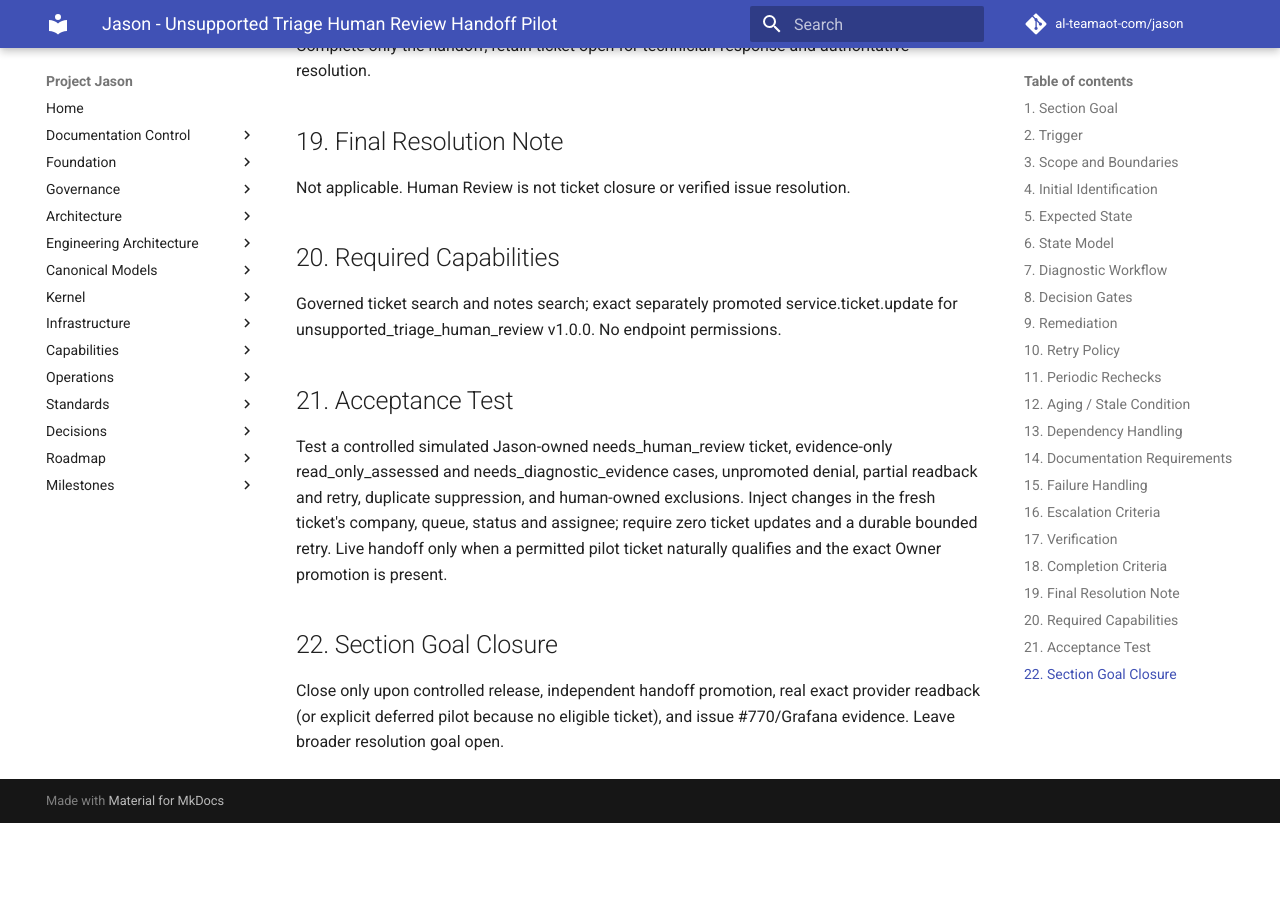
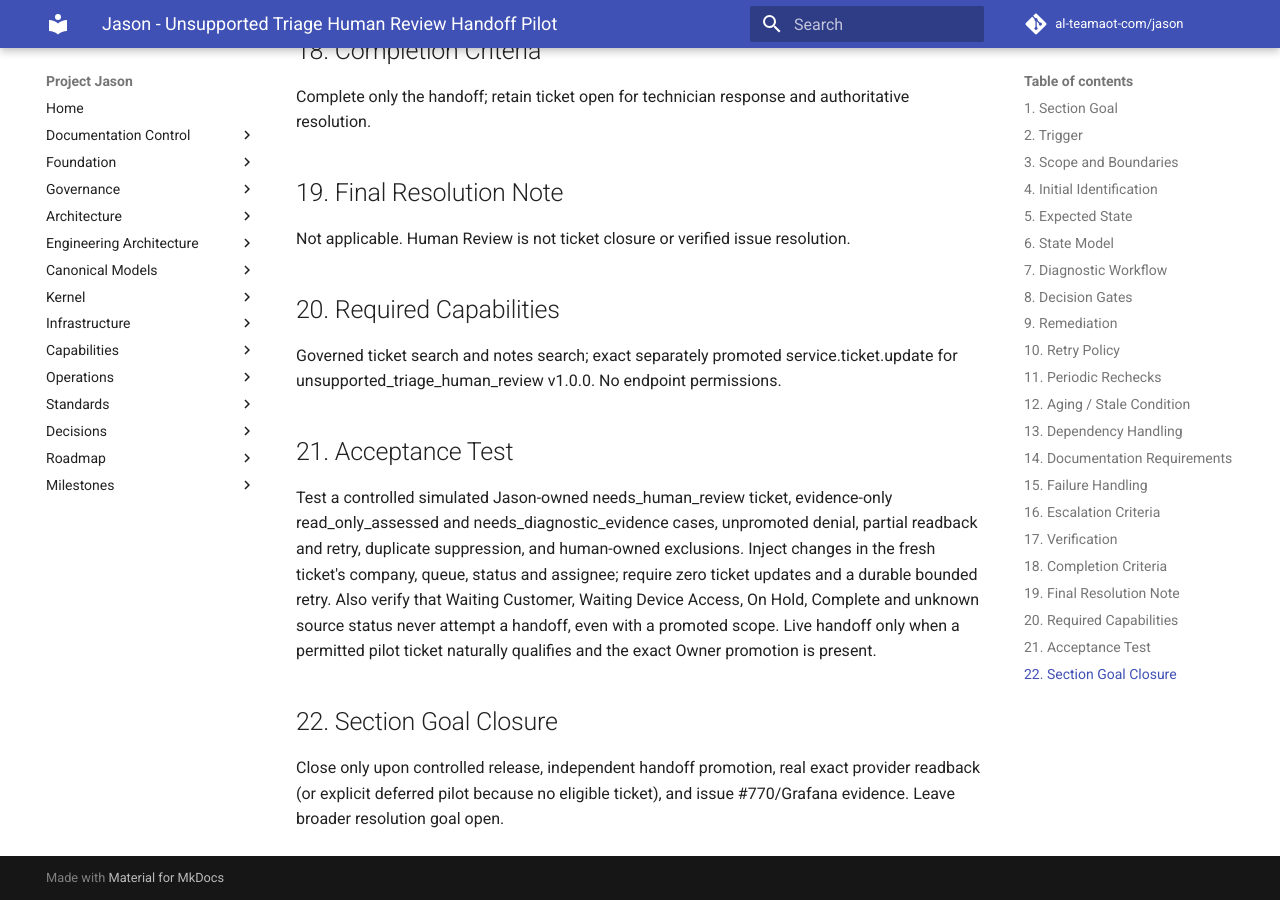
Before and after one commit to al-teamaot-com/jason, an MkDocs documentation site: the page built from docs/playbooks/Jason-Unsupported-Triage-Human-Review-Handoff-Pilot.md, in a window 1280 px wide and 900 px high, scrolled down 3327 px. Built offline with MkDocs 1.6.1 and Material for MkDocs 9.7.7, drawn with Linux system fonts in a browser that asks for light colours; comment, search, counter and statistics services are not loaded; before the commit the page ends 4150 px from its top, so only the background shows below that; some of the changed text lies outside the part shown.

Commit message:
docs(#770): keep customer/device waiting statuses outside handoff scope

```diff
--- a/docs/playbooks/Jason-Unsupported-Triage-Human-Review-Handoff-Pilot.md
+++ b/docs/playbooks/Jason-Unsupported-Triage-Human-Review-Handoff-Pilot.md
@@ -61,7 +61,7 @@
 
 ## 8. Decision Gates
 
-Require exact pilot ID, Jason queue and ownership, one of seven explicit unresolved technician-review outcomes, verified internal investigation note, separately owner-promoted scope unsupported_triage_human_review 1.0.0, unchanged source and valid target queue/status. Hand off only if current ticket still needs human follow-up; never treat read_only_assessed as incident resolution.
+Require exact pilot ID, Jason queue and ownership, one of seven explicit unresolved technician-review outcomes, verified internal investigation note, separately owner-promoted scope unsupported_triage_human_review 1.0.0, unchanged source and valid target queue/status. Hand off only if current ticket still needs human follow-up; never treat read_only_assessed as incident resolution. **The current ticket status must be New or In Progress.** Tickets already Waiting Customer, Waiting Device Access, On Hold, Complete, or with an unknown status must retain that state; classification alone does not authorize overriding a waiting dependency.
 
 ## 9. Remediation
 
@@ -113,7 +113,7 @@
 
 ## 21. Acceptance Test
 
-Test a controlled simulated Jason-owned needs_human_review ticket, evidence-only read_only_assessed and needs_diagnostic_evidence cases, unpromoted denial, partial readback and retry, duplicate suppression, and human-owned exclusions. Inject changes in the fresh ticket's company, queue, status and assignee; require zero ticket updates and a durable bounded retry. Live handoff only when a permitted pilot ticket naturally qualifies and the exact Owner promotion is present.
+Test a controlled simulated Jason-owned needs_human_review ticket, evidence-only read_only_assessed and needs_diagnostic_evidence cases, unpromoted denial, partial readback and retry, duplicate suppression, and human-owned exclusions. Inject changes in the fresh ticket's company, queue, status and assignee; require zero ticket updates and a durable bounded retry. Also verify that Waiting Customer, Waiting Device Access, On Hold, Complete and unknown source status never attempt a handoff, even with a promoted scope. Live handoff only when a permitted pilot ticket naturally qualifies and the exact Owner promotion is present.
 
 ## 22. Section Goal Closure
 
```
